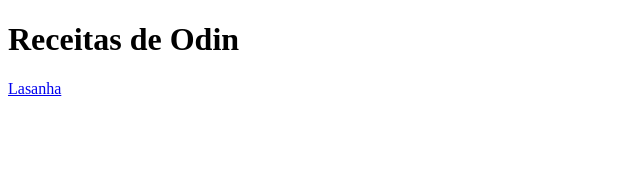
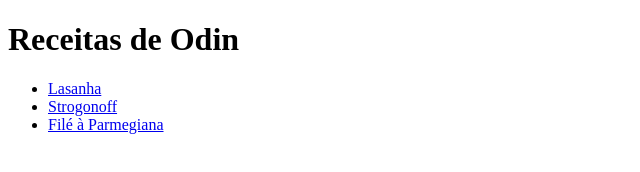
Before and after one commit to tmarchesoni/odin-recipes, a plain HTML site: page index.html in a window 1280 px wide. Shown: the whole page, without its empty margins (0-640 px from the left). Drawn offline with Linux system fonts and the light colour scheme.

Commit message:
docs: atualizei a estrutura do index.html pois tinha esquecido alguns detalhes

```diff
--- a/index.html
+++ b/index.html
@@ -8,6 +8,11 @@
 <body>
     <h1>Receitas de Odin</h1>
 
-    <a href="recipes/lasagna.html">Lasanha</a>
+<ul>
+    <li><a href="recipes/lasagna.html">Lasanha</a></li>
+    <li><a href="recipes/strogonoff.html">Strogonoff</a></li>
+    <li><a href="recipes/parmegiana.html">Filé à Parmegiana</a></li>
+</ul>
+
 </body>
 </html>
```
